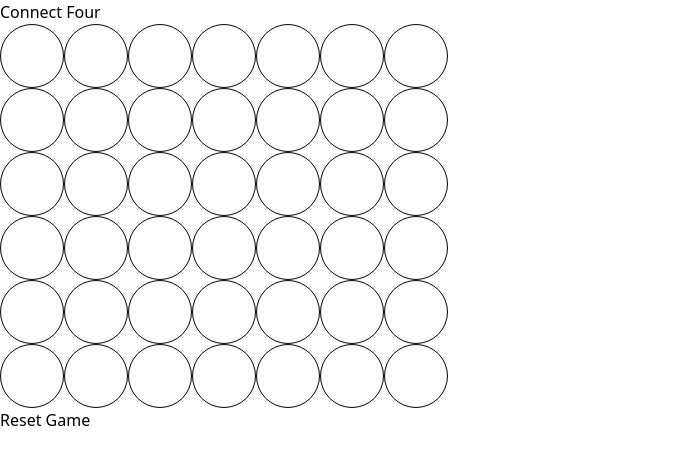
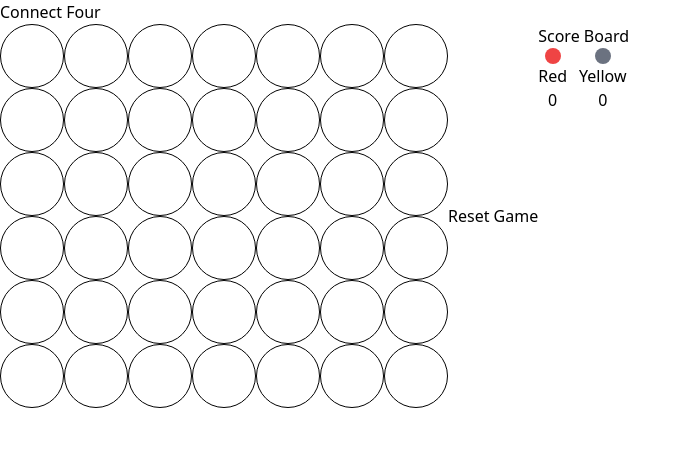
Before and after one commit to SamiZein/connectris, a React (Vite) app in the folder react/: page / in a window 1280 px wide. Shown: the top 464 px of the page, without its empty margins (0-691 px from the left). Built offline with nearby package versions, Linux system fonts and the light colour scheme.

Commit message:
Added score board

```diff
--- a/react/src/Board.jsx
+++ b/react/src/Board.jsx
@@ -15,6 +15,10 @@ const ConnectFour = () => {
   const [board, setBoard] = useState(createEmptyBoard());
   const [currentPlayer, setCurrentPlayer] = useState('Red');
   const [isProcessing, setIsProcessing] = useState(false);
+  const [redScore, setRedScore] = useState(0);
+  const [yellowScore, setYellowScore] = useState(0);
+
+
 
   const dropTile = (col) => {
     if (isProcessing) return;
@@ -128,6 +132,7 @@ const ConnectFour = () => {
   return (
     <div>
       <h1>Connect Four</h1>
+      <div className="flex">
         <div style={{ display: 'grid', gridTemplateColumns: `repeat(${COLS}, 64px)` }}>
           {board.map((row, rowIndex) =>
             row.map((cell, colIndex) => (
@@ -143,6 +148,22 @@ const ConnectFour = () => {
           setBoard(createEmptyBoard());
           setCurrentPlayer('Red');
         }}>Reset Game</button>
+        <div>
+          <h2>Score Board</h2>
+          <div className="flex space-x-3">
+            <div className="flex flex-col items-center">
+              <div className={`size-4 rounded-full ${currentPlayer=='Red'?'bg-red-500':'bg-gray-500'}`} />
+              <h3>Red</h3>
+              <h3>{redScore}</h3>
+            </div>
+            <div className="flex flex-col items-center">
+              <div className={`size-4 rounded-full ${currentPlayer=='Yellow'?'bg-yellow-300':'bg-gray-500'}`} />
+              <h3>Yellow</h3>
+              <h3>{yellowScore}</h3>
+            </div>
+          </div>
+        </div>
+      </div>
     </div>
   );
 };
```
Lines whose indentation alone changed are shown as unchanged.
